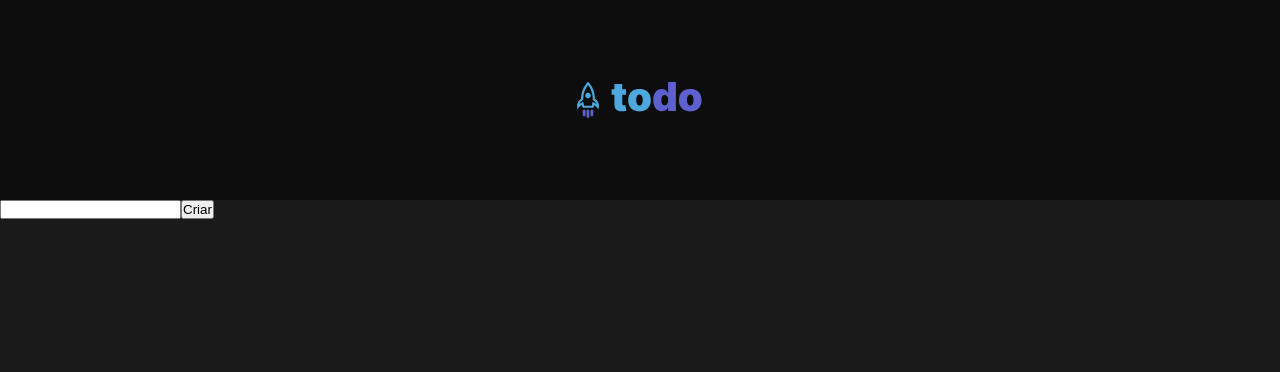
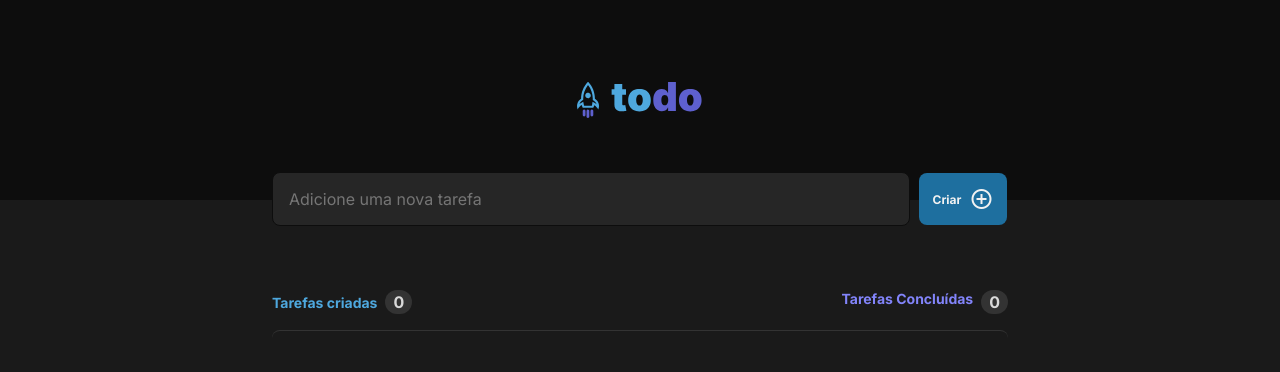
Before and after one commit to MatheusMessias-jf/to-do-list, a React (Vite) app: page / in a window 1280 px wide. Shown: the top 372 px of the page. Built offline with nearby package versions, Linux system fonts and the light colour scheme.

Commit message:
Styling main page

```diff
--- a/index.html
+++ b/index.html
@@ -2,7 +2,17 @@
 <html lang="en">
   <head>
     <meta charset="UTF-8" />
+    <link rel="preconnect" href="https://fonts.googleapis.com" />
+    <link rel="preconnect" href="https://fonts.gstatic.com" crossorigin />
+    <link
+      href="https://fonts.googleapis.com/css2?family=Inter:wght@400;700&display=swap"
+      rel="stylesheet"
+    />
     <link rel="icon" type="image/svg+xml" href="/vite.svg" />
+    <link
+      rel="stylesheet"
+      href="https://fonts.googleapis.com/css2?family=Material+Symbols+Outlined:opsz,wght,FILL,GRAD@20,400,0,0"
+    />
     <meta name="viewport" content="width=device-width, initial-scale=1.0" />
     <title>To Do List</title>
   </head>
--- a/src/App.module.css
+++ b/src/App.module.css
@@ -1,10 +1,14 @@
 .app {
   height: 100vh;
   background: rgba(26, 26, 26, 1);
+  display: flex;
+  flex-direction: column;
+  align-items: center;
 }
 
 .header {
   height: 200px;
+  width: 100vw;
   background: #0d0d0d;
   display: flex;
   justify-content: center;
@@ -15,3 +19,98 @@
   height: 48px;
   margin-top: 72px;
 }
+
+.task_input {
+  display: flex;
+  height: 54px;
+  width: 736px;
+  gap: 8px;
+  margin-top: -28px;
+}
+
+.task_input input {
+  background: #262626;
+  border: 1px solid #0d0d0d;
+  font-weight: 400;
+  font-size: 16px;
+  padding-left: 16px;
+  width: 638px;
+  border-radius: 8px;
+  color: #808080;
+}
+
+.task_input input:focus {
+  outline: none;
+}
+
+.task_input button {
+  flex-grow: 1; /* occupies the max available space*/
+  background: #1e6f9f;
+  border-radius: 8px;
+  border: none;
+  color: #f2f2f2;
+  font-weight: 700;
+  font-size: 12px;
+  display: flex;
+  justify-content: center;
+  align-items: center;
+  gap: 8px;
+  margin: 1px;
+}
+
+.task_list_content {
+  width: 736px;
+  margin-top: 64px;
+}
+
+.tasks_header {
+  display: flex;
+  justify-content: space-between;
+}
+
+.created_tasks {
+  display: flex;
+  align-items: center;
+  gap: 8px;
+  font-weight: 700;
+}
+
+.created_tasks p {
+  font-size: 14px;
+  line-height: 17px;
+  color: #4ea8de;
+}
+
+.created_tasks_counter {
+  color: #d9d9d9;
+  background: #333333;
+  border-radius: 999px;
+  padding: 2px 8px;
+}
+
+.completed_tasks {
+  display: flex;
+  gap: 8px;
+  font-weight: 700;
+}
+
+.completed_tasks p {
+  font-size: 14px;
+  line-height: 17px;
+  color: #8284fa;
+}
+
+.completed_tasks_counter {
+  color: #d9d9d9;
+  background: #333333;
+  border-radius: 999px;
+  padding: 2px 8px;
+}
+
+.task_list {
+  margin-top: 1rem;
+  border-top: 1px solid #333333;
+  border-radius: 8px;
+  height: 5rem;
+  /* Colocar os tamanhos corretos */
+}
--- a/src/App.tsx
+++ b/src/App.tsx
@@ -10,8 +10,23 @@ export function App() {
         <img src={toDoLogo} alt="" />
       </div>
       <div className={styles.task_input}>
-        <input type="text" />
-        <button>Criar</button>
+        <input type="text" placeholder="Adicione uma nova tarefa" />
+        <button>
+          Criar<span className="material-symbols-outlined">add_circle</span>
+        </button>
+      </div>
+      <div className={styles.task_list_content}>
+        <div className={styles.tasks_header}>
+          <div className={styles.created_tasks}>
+            <p>Tarefas criadas</p>
+            <div className={styles.created_tasks_counter}>0</div>
+          </div>
+          <div className={styles.completed_tasks}>
+            <p>Tarefas Concluídas</p>
+            <div className={styles.completed_tasks_counter}>0</div>
+          </div>
+        </div>
+        <div className={styles.task_list}></div>
       </div>
     </div>
   );
--- a/src/global.css
+++ b/src/global.css
@@ -2,4 +2,6 @@
   box-sizing: border-box;
   margin: 0;
   padding: 0;
+  font-family: "Inter", sans-serif;
+  font-style: normal;
 }
```
